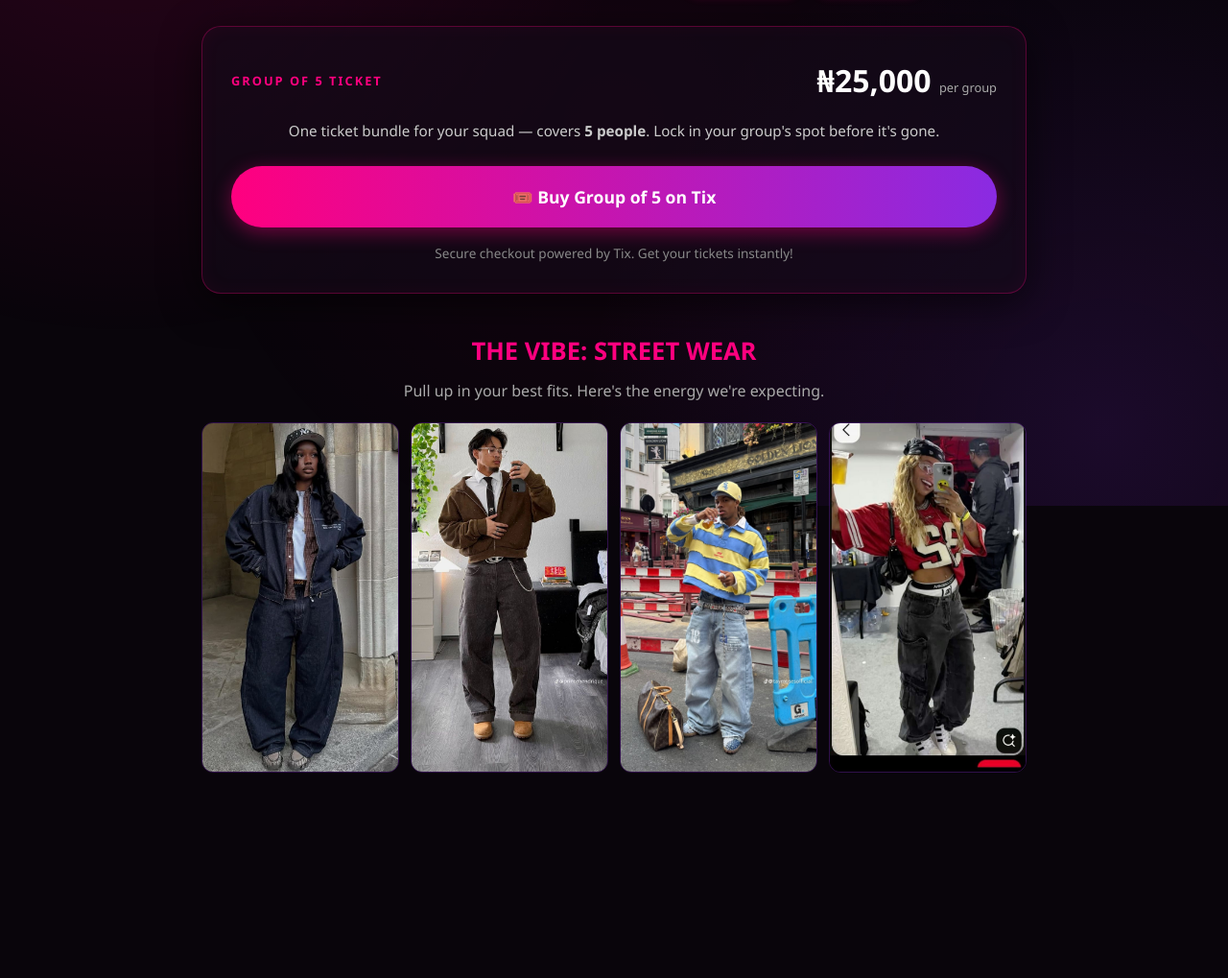
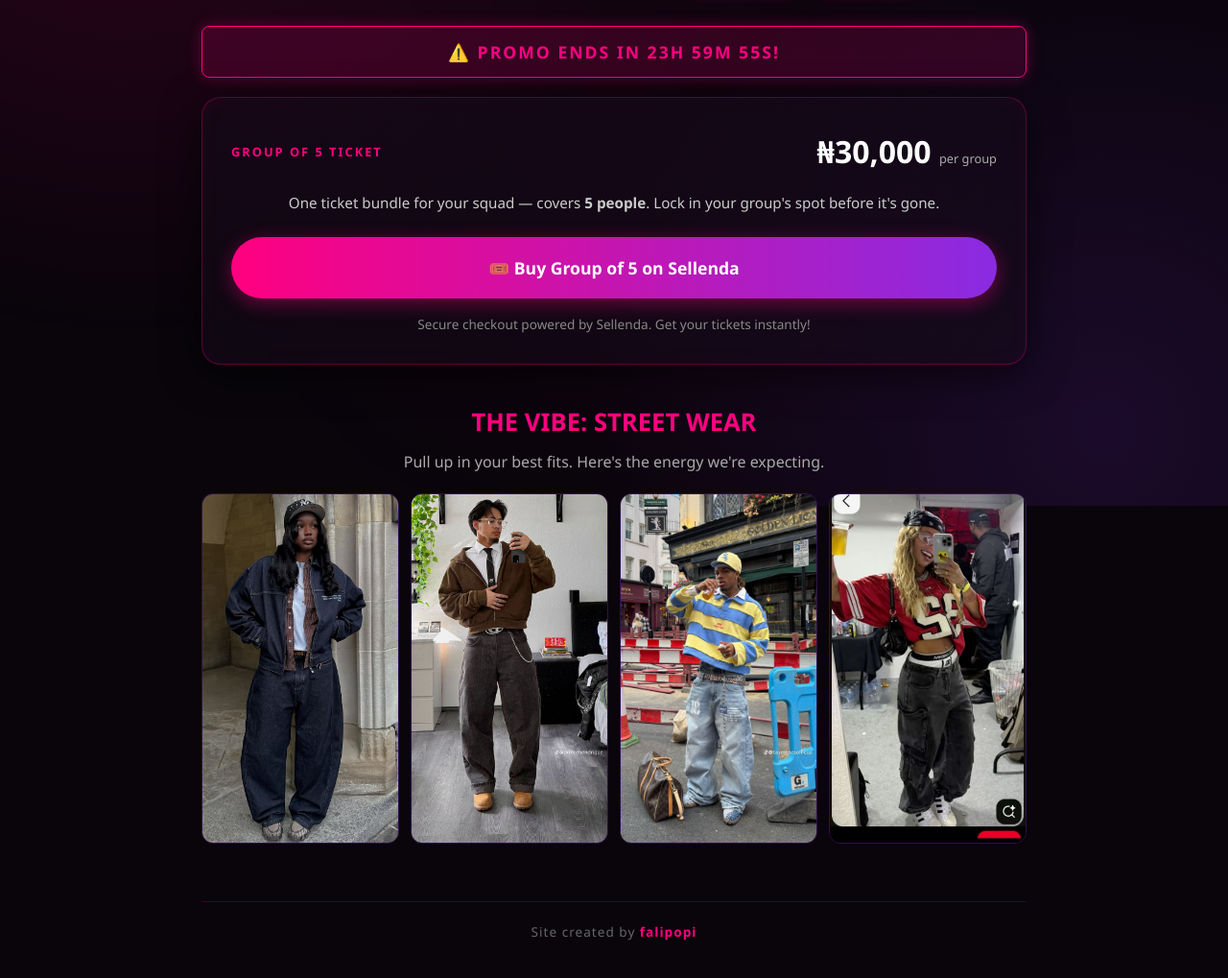
Before and after one commit to Falipopi/freshers-party, a plain HTML site: page index.html in a window 1280 px wide. Shown: the part 273-1292 px from the top of the page at 96% size. Before the commit the page ends 1138 px from the top, so only its background shows below. Drawn offline with Linux system fonts and the light colour scheme.

Commit message:
Final deployment: 30k price, falipopi footer, neon theme

```diff
--- a/index.html
+++ b/index.html
@@ -3,21 +3,18 @@
 <head>
   <meta charset="UTF-8" />
   <meta name="viewport" content="width=device-width, initial-scale=1" />
-  <title>Lost in Euphoria — Group of 5 Ticket | ₦25,000</title>
+  <title>Lost in Euphoria — Group of 5 Ticket | ₦30,000</title>
   <link rel="stylesheet" href="style.css" />
 </head>
 <body>
-  <!-- Background glow effect -->
   <div class="glow-bg"></div>
 
   <main class="container">
 
-    <!-- Header Section -->
     <header class="hero fade-in delay-1">
       <p class="tagline">Wigwe University Party</p>
       <h1 class="glitch-text" data-text="Lost in Euphoria">Lost in Euphoria</h1>
 
-      <!-- COUNTDOWN TIMER -->
       <div class="countdown-container">
         <p>Doors open in:</p>
         <div id="countdown">Loading...</div>
@@ -31,31 +28,35 @@
       </div>
     </header>
 
-    <!-- GROUP OF 5 TICKET SECTION -->
+    <div class="promo-banner fade-in delay-2">
+      ⚠️ PROMO JUST FOR 2 DAYS!
+    </div>
+
     <section class="ticket-section fade-in delay-2">
       <div class="ticket-card">
+
         <div class="ticket-info">
           <span class="tier-label">Group of 5 Ticket</span>
-          <span class="price">₦25,000 <small>per group</small></span>
+          <!-- PRICE UPDATED TO 30K -->
+          <span class="price">₦30,000 <small>per group</small></span>
         </div>
         <p class="ticket-desc">
           One ticket bundle for your squad — covers <strong>5 people</strong>.
           Lock in your group's spot before it's gone.
         </p>
 
-        <!-- TIX CHECKOUT (ONLY OPTION NOW) -->
-        <a id="tixBtn" href="https://tix.africa/YOUR-EVENT-LINK" target="_blank" class="btn-whatsapp" style="display:block;text-align:center;margin-top:1.5rem;margin-bottom:1rem;">
-          🎟️ Buy Group of 5 on Tix
+        <!-- SELLENDA CHECKOUT -->
+        <a id="sellendaBtn" href="#" target="_blank">
+          🎟️ Buy Group of 5 on Sellenda
         </a>
 
         <p class="note">
-          Secure checkout powered by Tix. Get your tickets instantly!
+          Secure checkout powered by Sellenda. Get your tickets instantly!
         </p>
 
       </div>
     </section>
 
-    <!-- Streetwear Inspiration Gallery -->
     <section class="gallery-section scroll-reveal">
       <h2>The Vibe: Street Wear</h2>
       <p>Pull up in your best fits. Here's the energy we're expecting.</p>
@@ -67,15 +68,13 @@
       </div>
     </section>
 
+    <!-- NEW FOOTER -->
+    <footer class="site-footer">
+      <p>Site created by <strong>falipopi</strong></p>
+    </footer>
+
   </main>
 
   <script src="script.js"></script>
-
-  <!-- ===== PROMO CONFIG ===== -->
-  <script>
-    // Set your Tix event link here
-    const TIX_LINK = "https://tix.africa/YOUR-EVENT-LINK";
-    document.getElementById('tixBtn').href = TIX_LINK;
-  </script>
 </body>
 </html>
--- a/script.js
+++ b/script.js
@@ -1,15 +1,9 @@
-/* ============================================
-   LOST IN EUPHORIA — GROUP OF 5 TICKET
-   script.js
-   ============================================ */
-
-/* ===== 1. COUNTDOWN TO DEC 4TH 2026 ===== */
+/* ===== 1. MAIN COUNTDOWN ===== */
 const EVENT_DATE = new Date("2026-12-04T20:00:00+01:00");
 
 function updateCountdown() {
   const now = new Date().getTime();
   const distance = EVENT_DATE.getTime() - now;
-
   const el = document.getElementById("countdown");
   if (!el) return;
 
@@ -17,32 +11,53 @@ function updateCountdown() {
     el.textContent = "🎉 The party has started!";
     return;
   }
-
-  const days    = Math.floor(distance / (1000 * 60 * 60 * 24));
-  const hours   = Math.floor((distance % (1000 * 60 * 60 * 24)) / (1000 * 60 * 60));
+  const days = Math.floor(distance / (1000 * 60 * 60 * 24));
+  const hours = Math.floor((distance % (1000 * 60 * 60 * 24)) / (1000 * 60 * 60));
   const minutes = Math.floor((distance % (1000 * 60 * 60)) / (1000 * 60));
   const seconds = Math.floor((distance % (1000 * 60)) / 1000);
-
   const pad = (n) => String(n).padStart(2, "0");
   el.textContent = `${pad(days)}d ${pad(hours)}h ${pad(minutes)}m ${pad(seconds)}s`;
 }
-
 updateCountdown();
 setInterval(updateCountdown, 1000);
 
-/* ===== 2. SCROLL REVEAL ===== */
+/* ===== 2. PROMO BANNER ===== */
+const PROMO_DEADLINE = new Date().getTime() + (48 * 60 * 60 * 1000);
+function updatePromoCountdown() {
+  const now = new Date().getTime();
+  const distance = PROMO_DEADLINE - now;
+  const promoEl = document.querySelector(".promo-banner");
+  if (!promoEl) return;
+
+  if (distance < 0) {
+    promoEl.innerHTML = "⚠️ PROMO HAS ENDED!";
+    promoEl.style.animation = "none";
+    return;
+  }
+  const hours = Math.floor((distance % (1000 * 60 * 60 * 24)) / (1000 * 60 * 60));
+  const minutes = Math.floor((distance % (1000 * 60 * 60)) / (1000 * 60));
+  const seconds = Math.floor((distance % (1000 * 60)) / 1000);
+  const pad = (n) => String(n).padStart(2, "0");
+  promoEl.innerHTML = `⚠️ PROMO ENDS IN ${pad(hours)}h ${pad(minutes)}m ${pad(seconds)}s!`;
+}
+updatePromoCountdown();
+setInterval(updatePromoCountdown, 1000);
+
+/* ===== 3. SELLENDA LINK ===== */
+// PASTE YOUR ACTUAL SELLENDA LINK HERE
+const SELLENDA_LINK = "https://sellenda.com.ng/event/https://www.sellenda.com.ng/events/freshers-2026-party-group-of-5";
+document.getElementById("sellendaBtn").href = SELLENDA_LINK;
+
+/* ===== 4. SCROLL REVEAL ===== */
 const revealElements = document.querySelectorAll(".scroll-reveal");
-
 function revealOnScroll() {
   revealElements.forEach((el) => {
     const top = el.getBoundingClientRect().top;
     const windowHeight = window.innerHeight;
-
     if (top < windowHeight - 100) {
       el.classList.add("visible");
     }
   });
 }
-
 window.addEventListener("scroll", revealOnScroll);
 window.addEventListener("load", revealOnScroll);
--- a/style.css
+++ b/style.css
@@ -1,6 +1,6 @@
 /* ============================================
    LOST IN EUPHORIA — GROUP OF 5 TICKET
-   Theme: Neon Pink & Purple (Tix Only)
+   Theme: Neon Pink & Purple
    ============================================ */
 
 /* ===== 1. RESET & BASE ===== */
@@ -109,7 +109,30 @@ body {
   box-shadow: 0 0 10px rgba(255, 0, 127, 0.2);
 }
 
-/* ===== 7. TICKET SECTION ===== */
+/* ===== 7. PROMO BANNER ===== */
+.promo-banner {
+  background: rgba(255, 0, 127, 0.15);
+  border: 1px solid #ff007f;
+  color: #ff007f;
+  font-weight: 900;
+  text-transform: uppercase;
+  letter-spacing: 2px;
+  padding: 12px;
+  border-radius: 8px;
+  margin-bottom: 20px;
+  text-align: center;
+  font-size: 1.1em;
+  box-shadow: 0 0 15px rgba(255, 0, 127, 0.3);
+  animation: pulse-promo 1.5s infinite;
+}
+
+@keyframes pulse-promo {
+  0% { transform: scale(1); box-shadow: 0 0 10px rgba(255, 0, 127, 0.2); }
+  50% { transform: scale(1.02); box-shadow: 0 0 25px rgba(255, 0, 127, 0.6); }
+  100% { transform: scale(1); box-shadow: 0 0 10px rgba(255, 0, 127, 0.2); }
+}
+
+/* ===== 8. TICKET SECTION ===== */
 .ticket-section {
   margin-bottom: 40px;
 }
@@ -120,7 +143,7 @@ body {
   border-radius: 20px;
   padding: 30px;
   box-shadow: 0 10px 40px rgba(0, 0, 0, 0.6), inset 0 0 20px rgba(255, 0, 127, 0.05);
-  text-align: center; /* Centers the text since the bank details are gone */
+  text-align: center;
 }
 
 .ticket-info {
@@ -130,7 +153,7 @@ body {
   flex-wrap: wrap;
   gap: 10px;
   margin-bottom: 15px;
-  text-align: left; /* Keeps the price and label aligned to edges */
+  text-align: left;
 }
 
 .tier-label {
@@ -159,8 +182,8 @@ body {
   margin-bottom: 1.5rem;
 }
 
-/* ===== 8. BUTTONS ===== */
-#tixBtn {
+/* ===== 9. SELLENDA BUTTON ===== */
+#sellendaBtn {
   display: block;
   width: 100%;
   padding: 18px 20px;
@@ -178,12 +201,12 @@ body {
   margin-bottom: 1rem;
 }
 
-#tixBtn:hover {
+#sellendaBtn:hover {
   transform: scale(1.02);
   box-shadow: 0 8px 30px rgba(255, 0, 127, 0.6);
 }
 
-/* ===== 9. NOTE TEXT ===== */
+/* ===== 10. NOTE TEXT ===== */
 .note {
   color: #888;
   font-size: 0.85em;
@@ -191,7 +214,7 @@ body {
   line-height: 1.6;
 }
 
-/* ===== 10. GALLERY ===== */
+/* ===== 11. GALLERY ===== */
 .gallery-section {
   margin-top: 40px;
   text-align: center;
@@ -229,7 +252,7 @@ body {
   box-shadow: 0 10px 30px rgba(255, 0, 127, 0.3);
 }
 
-/* ===== 11. ANIMATIONS ===== */
+/* ===== 12. ANIMATIONS ===== */
 @keyframes fadeInUp {
   from { opacity: 0; transform: translateY(20px); }
   to   { opacity: 1; transform: translateY(0); }
@@ -254,7 +277,26 @@ body {
   transform: translateY(0);
 }
 
-/* ===== 12. RESPONSIVE ===== */
+/* ===== 13. FOOTER ===== */
+.site-footer {
+  margin-top: 60px;
+  padding-top: 20px;
+  border-top: 1px solid rgba(255, 0, 127, 0.2);
+  text-align: center;
+}
+
+.site-footer p {
+  color: #666;
+  font-size: 0.85em;
+  letter-spacing: 1px;
+}
+
+.site-footer strong {
+  color: #ff007f;
+  font-weight: 700;
+}
+
+/* ===== 14. RESPONSIVE ===== */
 @media (max-width: 600px) {
   .glitch-text { font-size: 1.8em; }
   .container { padding: 20px 15px 40px; }
```
